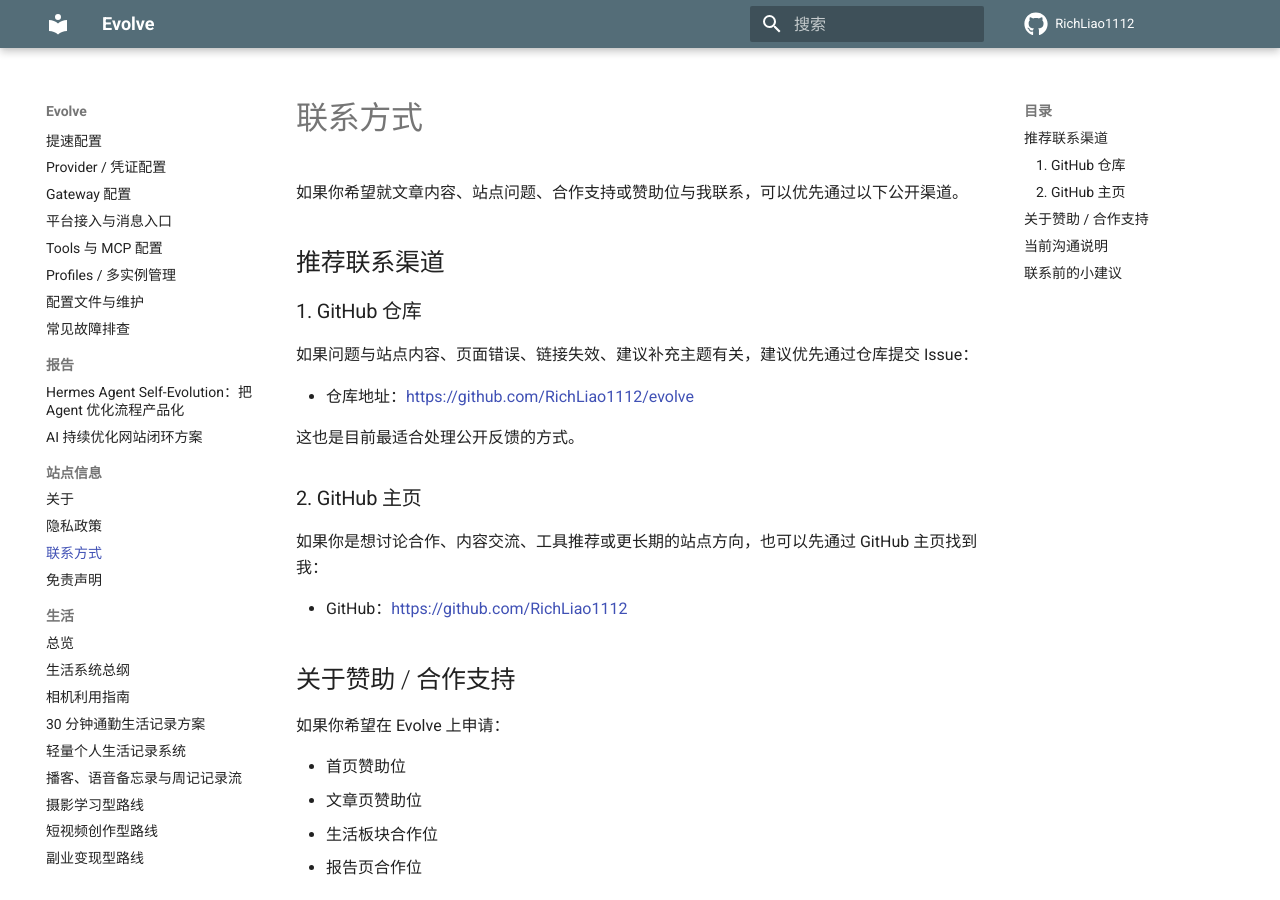
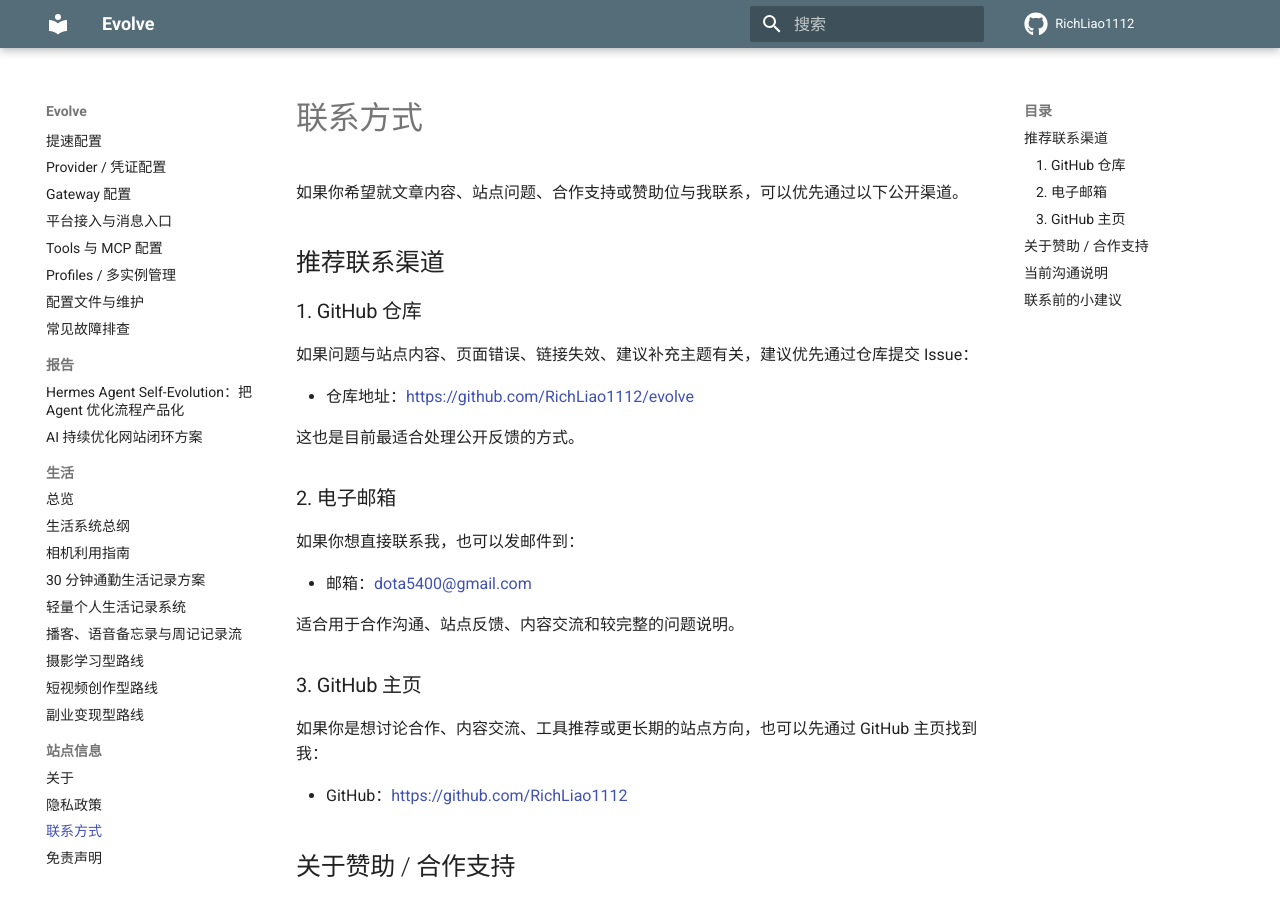
Before and after one commit to RichLiao1112/evolve, an MkDocs documentation site: the page built from docs/site-info/contact.md, in a window 1280 px wide and 900 px high. Built offline with MkDocs 1.6.1 and Material for MkDocs 9.7.7, drawn with Linux system fonts in a browser that asks for light colours; comment, search, counter and statistics services are not loaded.

Commit message:
docs: update site info nav and contact email

```diff
--- a/docs/site-info/contact.md
+++ b/docs/site-info/contact.md
@@ -12,7 +12,15 @@
 
 这也是目前最适合处理公开反馈的方式。
 
-### 2. GitHub 主页
+### 2. 电子邮箱
+
+如果你想直接联系我，也可以发邮件到：
+
+- 邮箱：<dota5400@gmail.com>
+
+适合用于合作沟通、站点反馈、内容交流和较完整的问题说明。
+
+### 3. GitHub 主页
 
 如果你是想讨论合作、内容交流、工具推荐或更长期的站点方向，也可以先通过 GitHub 主页找到我：
 
--- a/mkdocs.yml
+++ b/mkdocs.yml
@@ -62,11 +62,6 @@
   - 报告:
       - reports/hermes-agent-self-evolution.md
       - reports/ai-site-optimization-loop.md
-  - 站点信息:
-      - 关于: site-info/about.md
-      - 隐私政策: site-info/privacy-policy.md
-      - 联系方式: site-info/contact.md
-      - 免责声明: site-info/disclaimer.md
   - 生活:
       - 总览: life/index.md
       - 生活系统总纲: life/life-system-overview.md
@@ -77,3 +72,8 @@
       - 摄影学习型路线: life/camera-photography-learning-path.md
       - 短视频创作型路线: life/camera-short-video-creation-path.md
       - 副业变现型路线: life/camera-side-income-path.md
+  - 站点信息:
+      - 关于: site-info/about.md
+      - 隐私政策: site-info/privacy-policy.md
+      - 联系方式: site-info/contact.md
+      - 免责声明: site-info/disclaimer.md
```
